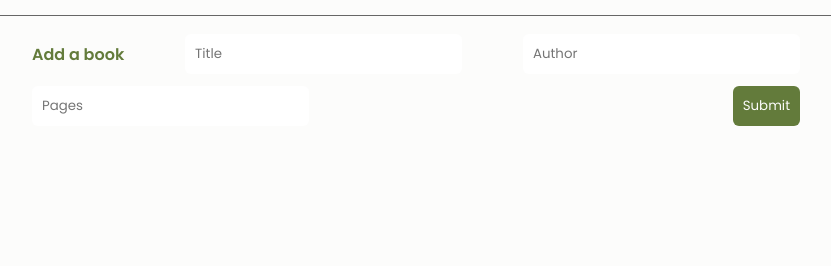
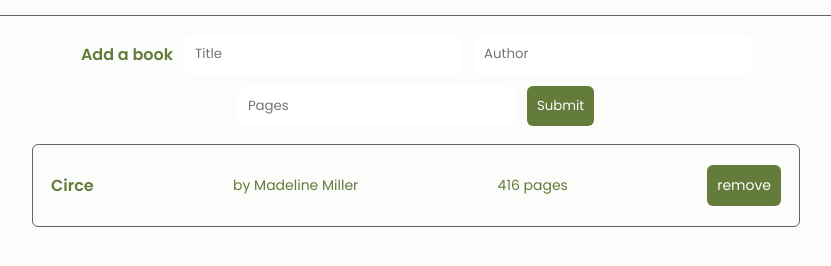
Before and after one commit to ayichung/library-app, a website with bundled scripts: page dist/index.html in a window 1280 px wide. Shown: the part 76-342 px from the top of the page, without its empty margins (224-1055 px from the left). Built offline with nearby package versions, Linux system fonts and the light colour scheme.

Commit message:
Write style for book elements

```diff
--- a/src/index.js
+++ b/src/index.js
@@ -3,4 +3,4 @@ import Ui from './ui';
 
 // startup
 const ui = new Ui();
-document.addEventListener('DOMContentLoaded', ui.loadLibrary());
+document.addEventListener('DOMContentLoaded', ui.loadList());
--- a/src/style.css
+++ b/src/style.css
@@ -38,20 +38,18 @@ h1 {
 /* MAIN */
 
 main {
-    display: flex;
-    justify-content: center;
+    align-items: center;
 }
 
 form {
     display: flex;
     flex-wrap: wrap;
     align-items: center;
-    justify-content: space-between;
+    justify-content: center;
     padding-bottom: 18px;
     gap: 12px;
     font-size: 16px;
     font-weight: 600;
-
 }
 
 input:focus {
@@ -71,7 +69,24 @@ button {
     color:#FCFCFB;
 }
 
-.books-list {
+.book {
     display: flex;
     justify-content: space-between;
+    align-items: center;
+    margin-bottom: 18px;
+    border-style: solid;
+    border-width: 1px;
+    border-color: #666666;
+    border-radius: 6px;
+    padding: 12px 18px;
 }
+
+.title {
+    font-weight: 600;
+    font-size: 16px !important;
+}
+
+.book > p,
+.book > button {
+    font-size: 14px;
+}
--- a/src/ui.js
+++ b/src/ui.js
@@ -2,21 +2,52 @@ import Book from './book.js';
 import Library from './library.js';
 
 export default class Ui {
-    loadLibrary () {
+    loadList () {
         // testing setup
         const library = new Library();
         const book = new Book("Circe", "Madeline Miller", 416);
         library.addBookToLibrary(book);
+        this.clearList();  // this should go in add/delete methods
 
-        // here
-        const books = library.getLibrary();
-        console.log(books);
-        // do dom stuff
+        // here, just finished implement load list
+        // next, implement add book for storage
+        // and then add book from input fields
+        // and then delete stuff
+        const list = document.querySelector(".book-list");
+        const lib = library.getLibrary();
+        for (const i in lib) {
+            console.log(lib[i]);
+            const bookElem = this.createBookElem(book);
+            list.appendChild(bookElem);
+        }
     }
 
-    // clearLibrary () {
+    createBookElem (book) {
+        const bookElem = document.createElement("div");
+        const title = document.createElement("p")
+        const author = document.createElement("p")
+        const pages = document.createElement("p")
+        const rmBtn = document.createElement("button")
 
-    // }
+        bookElem.classList.add("book");
+        title.classList.add("title");
+        title.textContent = book.title;
+        author.textContent = "by " + book.author;
+        pages.textContent = book.pages + " pages";
+        rmBtn.textContent = "remove";
+
+        bookElem.appendChild(title);
+        bookElem.appendChild(author);
+        bookElem.appendChild(pages);
+        bookElem.appendChild(rmBtn);
+
+        return bookElem;
+    }
+
+    clearList () {
+        const list = document.querySelector(".book-list");
+        list.textContent = null;
+    }
 
     // listen for submit btn
         // new book
@@ -37,4 +68,4 @@ export default class Ui {
     // }
 }
 
-export const { loadLibrary } = new Ui();
+export const { loadList: loadLibrary } = new Ui();
```
Also changed, not shown: dist/index.html, dist/main.js.
